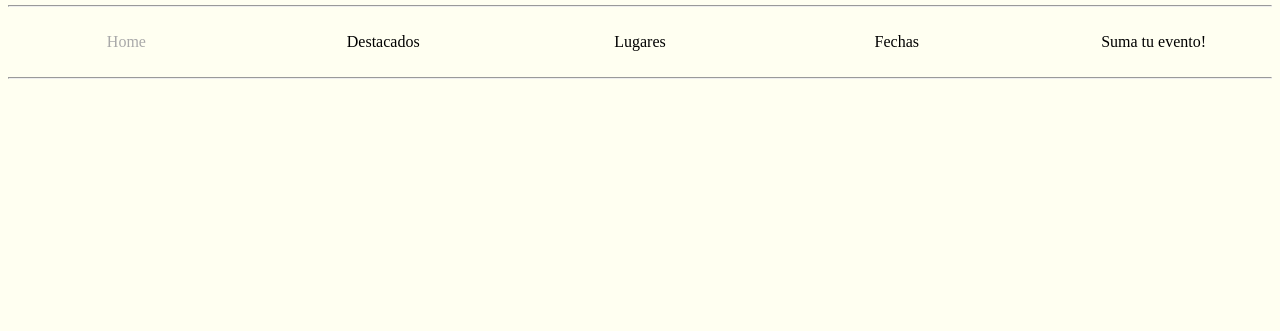
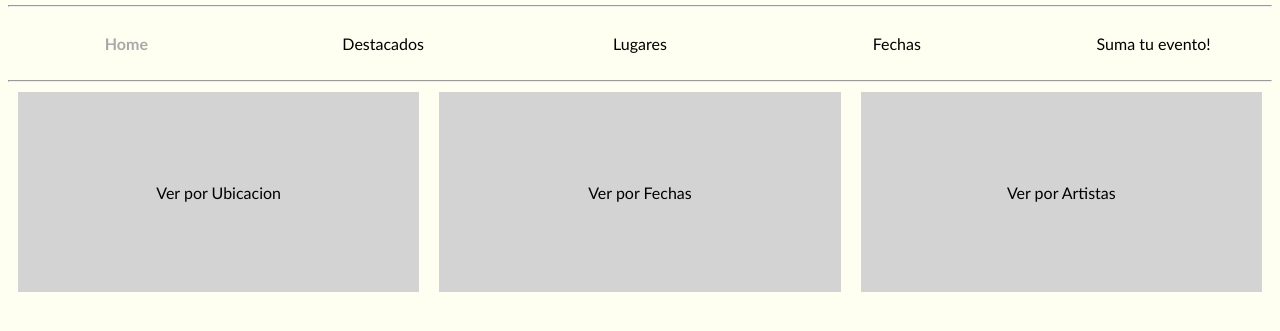
Before and after one commit to dariosch/02proyectohtmlcss, a plain HTML site: page index.html in a window 1280 px wide. Shown: the part 111-442 px from the top of the page. Drawn offline with Linux system fonts and the light colour scheme.

Commit message:
Ubicaciones y edicion de grid para index

```diff
--- a/css/main.css
+++ b/css/main.css
@@ -1,5 +1,6 @@
 body {
     background-color: #fffff1;
+    font-family:'Trebuchet MS', 'Lucida Sans Unicode', 'Lucida Grande', 'Lucida Sans', Arial, sans-serif;
 }
 
 header {
@@ -15,10 +16,43 @@ header {
     text-align: center;
 }
 
-.itemMenu:hover {
+.activo {
+    color: darkgray;
+    font-weight: 600;
+}
+
+.activo:hover{
     color: gray;
 }
 
-.activo {
-    color: darkgray;
+.itemMenu {
+    color: black;
 }
+
+.itemMenu:hover{
+    color: gray;
+}
+
+a {
+    text-decoration: none;
+}
+
+.opciones {
+    display: grid;
+    grid-template-columns: 1fr 1fr 1fr;
+    margin: 10px;
+    column-gap: 20px;
+    justify-content: space-around;
+}
+
+.bloque {
+    background-color: lightgray;
+    height: 200px;
+    display: flex;
+    align-items: center;
+    justify-content: center;
+}
+
+.bloque:hover {
+    background-color: darkkhaki;
+}
--- a/index.html
+++ b/index.html
@@ -15,13 +15,23 @@
     </header>
     <hr><br>
     <div class="menuP">
-        <div class="itemMenu activo">Home</div>
-        <div class="itemMenu">Destacados</div>
-        <div class="itemMenu">Lugares</div>
-        <div class="itemMenu">Fechas</div>
-        <div class="itemMenu">Suma tu evento!</div>
+        <div><a class="activo" href="#">Home</a></div>
+        <div><a href="#" class="itemMenu">Destacados</a></div>
+        <div><a href="ubicaciones.html" class="itemMenu">Lugares</a></div>
+        <div><a href="#" class="itemMenu">Fechas</a></div>
+        <div><a href="#" class="itemMenu">Suma tu evento!</a></div>
     </div>
-    <br>
-    <hr>
+    <br><hr>
+    <div class="opciones">
+        <div class="bloque">
+            <a class="itemMenu" href="ubicaciones.html">Ver por Ubicacion</a>
+        </div>
+        <div class="bloque">
+            <a class="itemMenu" href="#">Ver por Fechas</a>
+        </div>
+        <div class="bloque">
+            <a class="itemMenu" href="#">Ver por Artistas</a>
+        </div>
+    </div>
 </body>
 </html>
--- /dev/null
+++ b/ubicaciones.html
@@ -0,0 +1,27 @@
+<!DOCTYPE html>
+<html lang="en">
+    <head>
+        <meta charset="UTF-8">
+        <meta http-equiv="X-UA-Compatible" content="IE=edge">
+        <meta name="viewport" content="width=device-width, initial-scale=1.0">
+        <link rel="icon" type="image/x-icon" href="img/logo.png">
+        <script src="https://kit.fontawesome.com/f173242a0d.js" crossorigin="anonymous"></script>
+        <link rel="stylesheet" href="css/main.css" />
+        <title>Qevts - Ubicaciones</title>
+    </head>
+    <body>
+        <header>
+            <img src="img/logo.png" alt="Logo Qevts" height="100px">
+        </header>
+        <hr><br>
+        <div class="menuP">
+            <div><a href="index.html" class="itemMenu">Home</a></div>
+            <div><a href="#" class="itemMenu">Destacados</a></div>
+            <div><a href="#" class="activo">Lugares</a></div>
+            <div><a href="#" class="itemMenu">Fechas</a></div>
+            <div><a href="#" class="itemMenu">Suma tu evento!</a></div>
+        </div>
+        <br><hr>
+
+</body>
+</html>
```
